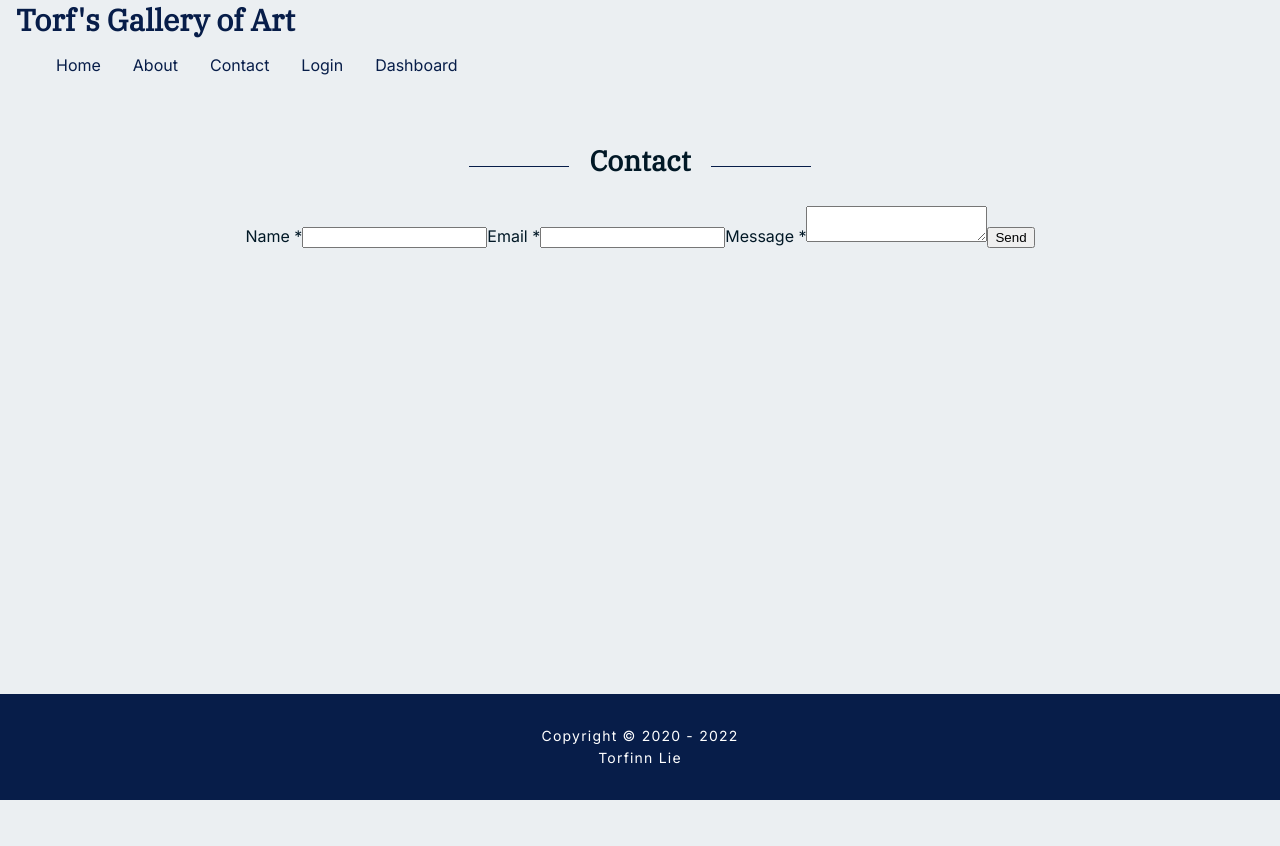
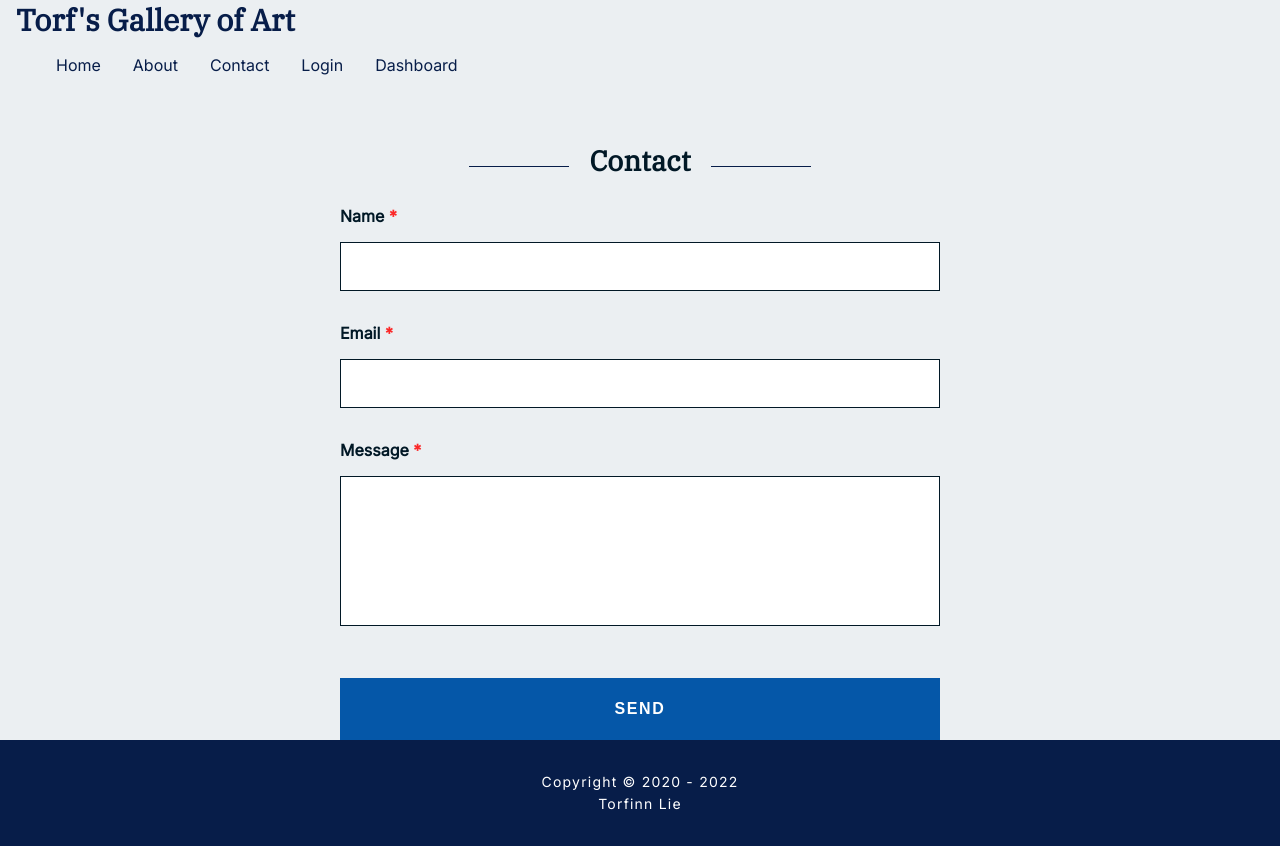
Before and after one commit to lunadragon06/torfs-art-gallery, a React (Create React App) app: page /contact in a window 1280 px wide. Before the commit the page ends 800 px from the top, so only its background shows below. Built offline with nearby package versions, Linux system fonts and the light colour scheme.

Commit message:
Update _forms.scss

```diff
--- a/src/sass/partials/_forms.scss
+++ b/src/sass/partials/_forms.scss
@@ -0,0 +1,54 @@
+form {
+    max-width: 600px;
+}
+
+button {
+    background: $--blue;
+    border: 2px solid $--blue;
+    color: $--input;
+    cursor: pointer;
+    font-size: 16px;
+    font-weight: bold;
+    letter-spacing: .1rem;
+    margin: 1rem 0 0;
+    padding: 1.25rem;
+    text-transform: uppercase;
+    transition: .25s;
+    width: 100%;
+}
+
+button:hover {
+    background: $--dark-blue;
+    border: $--blue-border;
+}
+
+button:focus {
+    background: $--input;
+    border: $--blue-border;
+    color: $--dark-blue;
+}
+
+// CONTACT FORM
+.reqdot {
+    color: $--required;
+    font-weight: bold;
+}
+
+textarea {
+    height: 150px;
+    resize: none;
+}
+
+//LOGIN FORM
+input, textarea {
+    border: $--black-border;
+    box-sizing: border-box;
+    display: inline-block; /* is this line necessary? */
+    margin: 1rem 0 2rem;
+    padding: 1rem 1rem;
+    width: $--default-layout;
+}
+
+label {
+    font-weight: bold;
+}
```
